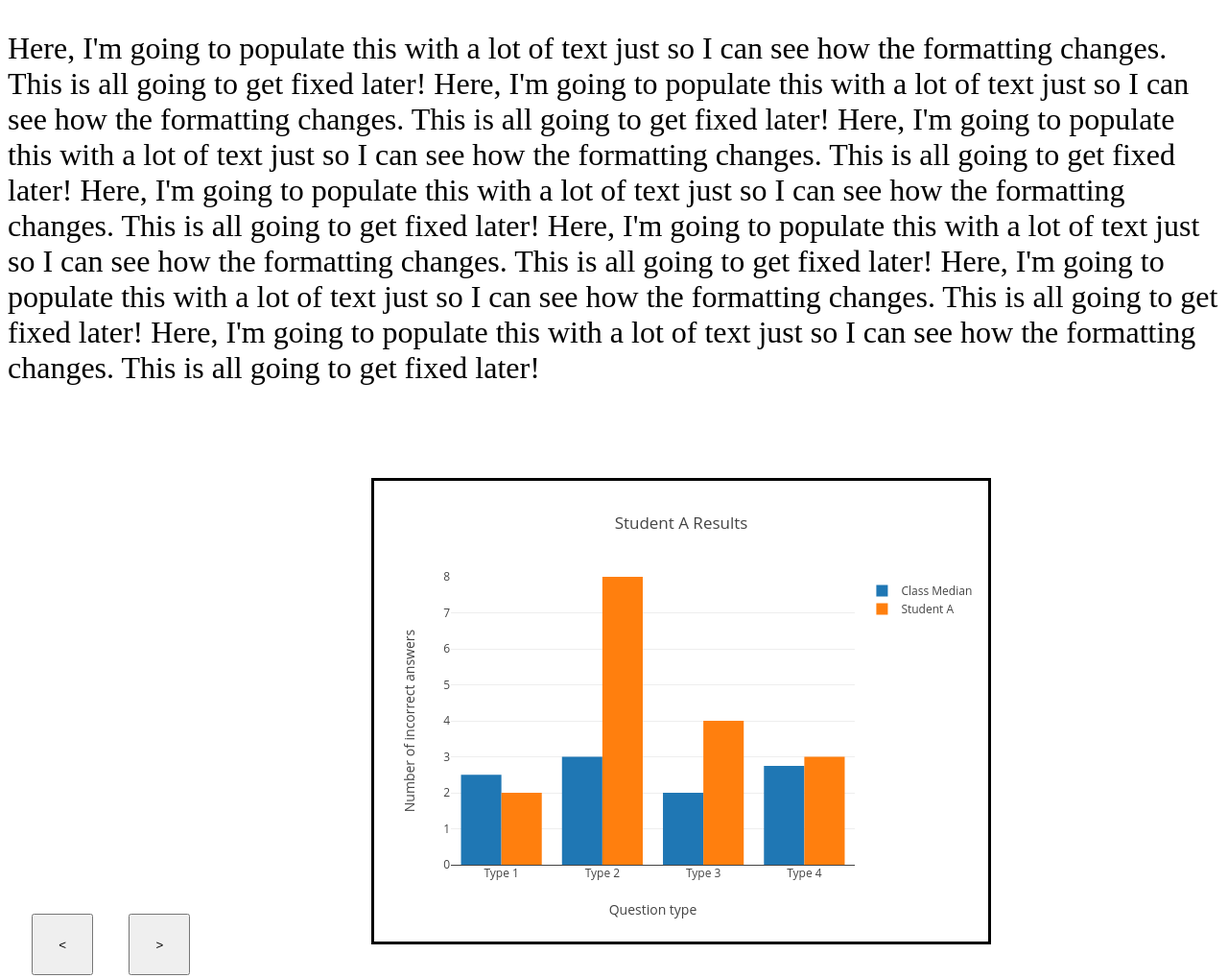
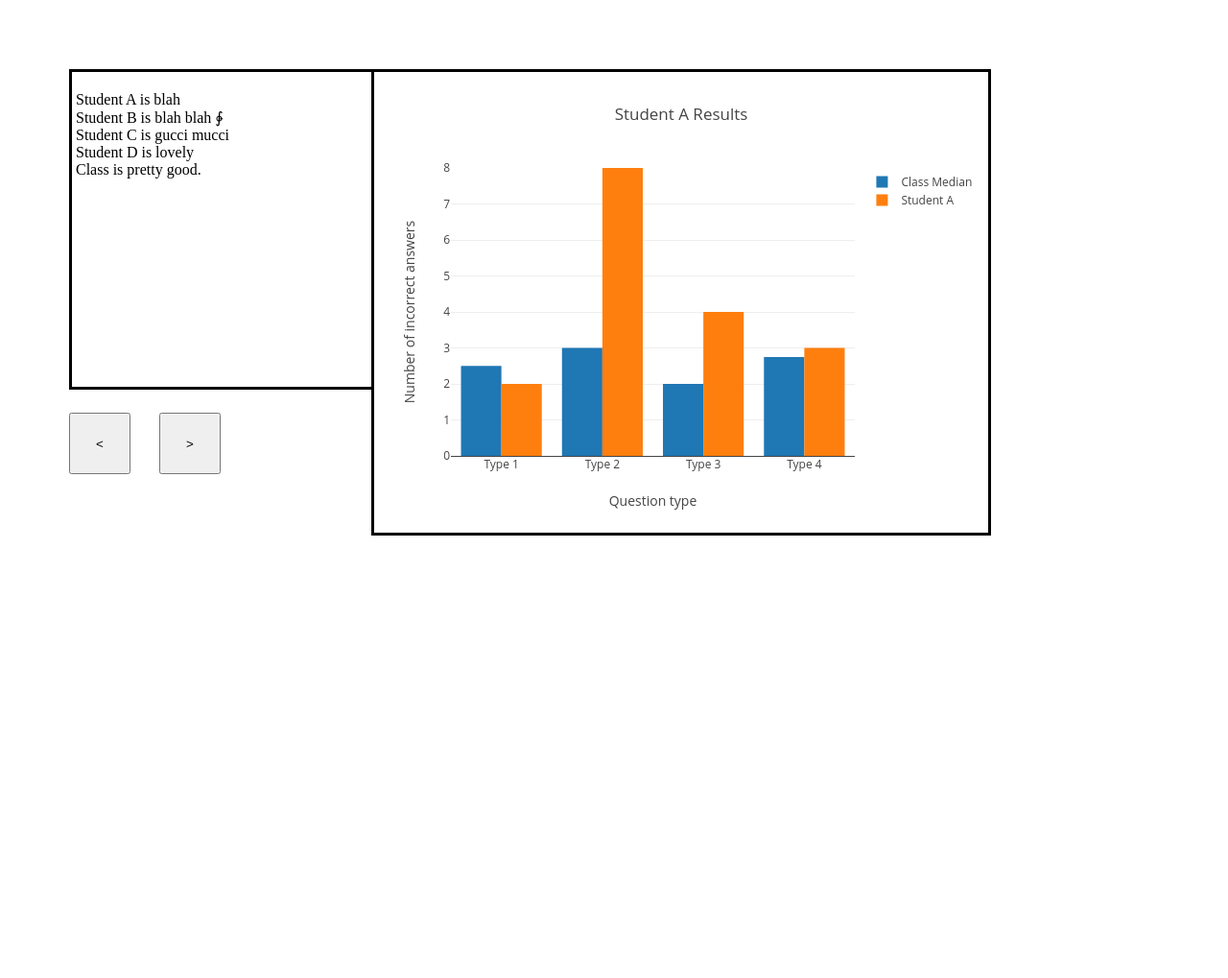
Before and after one commit to mimisuar/dataviz, a plain HTML site: page index.html in a window 1280 px wide. Shown: the whole page at 96% size. After the commit the page ends 800 px from the top, so only its background shows below. Drawn offline with nearby package versions, Linux system fonts and the light colour scheme.

Commit message:
Ok, the page looks much nicer! And it works. Need to add dynamically generated summary paragraph now.

```diff
--- a/index.html
+++ b/index.html
@@ -8,16 +8,13 @@
     </head>
 
     <body onload="initDataset();initPlot()">
-        <div id="summary_div">
+        <div id="summary_div" style="width:320px; height:320px;">
             <p id="summary">
-                Here, I'm going to populate this with a lot of text just so I can see how the formatting changes.
-                This is all going to get fixed later! Here, I'm going to populate this with a lot of text just so I can see how the formatting changes.
-                This is all going to get fixed later! Here, I'm going to populate this with a lot of text just so I can see how the formatting changes.
-                This is all going to get fixed later! Here, I'm going to populate this with a lot of text just so I can see how the formatting changes.
-                This is all going to get fixed later! Here, I'm going to populate this with a lot of text just so I can see how the formatting changes.
-                This is all going to get fixed later! Here, I'm going to populate this with a lot of text just so I can see how the formatting changes.
-                This is all going to get fixed later! Here, I'm going to populate this with a lot of text just so I can see how the formatting changes.
-                This is all going to get fixed later!
+                Student A is blah<br>
+                Student B is blah blah &CounterClockwiseContourIntegral; <br>
+                Student C is gucci mucci <br>
+                Student D is lovely <br>
+                Class is pretty good.
             </p>
         </div>
 
--- a/style.css
+++ b/style.css
@@ -6,20 +6,23 @@
 
 #left_button {
     position: relative;
-    top: 518px;
-    left: 2%;
+    top: 422px;
+    left: 64px;
     width: 64px;
     height: 64px;
 }
 
 #right_button {
     position: relative;
-    bottom: 32px;
-    left: 10%;
+    bottom: 128px;
+    left: 158px;
     width: 64px;
     height: 64px;
 }
 
-#summary {
-    font-size: 32px;
+#summary_div {
+    position: absolute;
+    margin: 64px;
+    padding: 4px;
+    border:3px solid black;
 }
```
